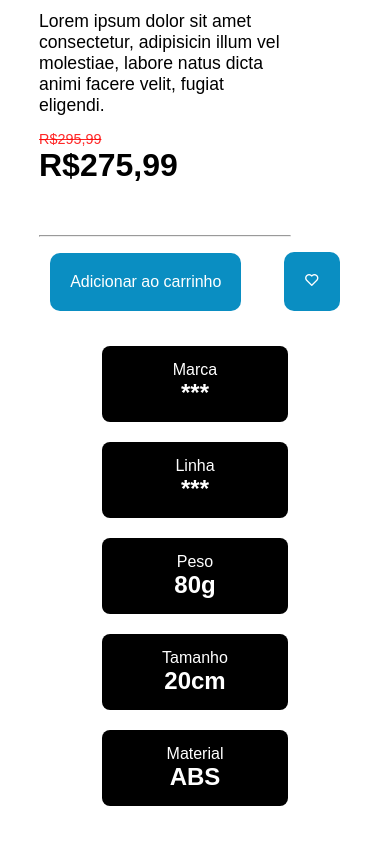
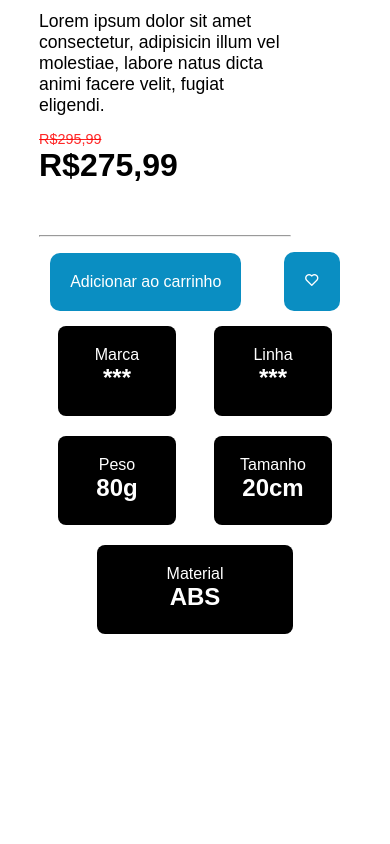
Before and after one commit to jessicapinheiro-s/Product-Page, a plain HTML site: page index.html in a window 390 px wide. Shown: the part 662-1506 px from the top of the page. After the commit the page ends 1326 px from the top, so only its background shows below. Drawn offline with nearby package versions, Linux system fonts and the light colour scheme.

Commit message:
ajustando grid de caracteristica no respnsivo

```diff
--- a/Produto page/css/responsive.css
+++ b/Produto page/css/responsive.css
@@ -40,17 +40,32 @@
     .caracteristicas-conteiner {
         width: 100%;
         padding: 0px;
-        display: block;
+        /*display: block;*/
 
-        /*display:grid;
-        grid-template-columns: 28% 28% 28%;
-        grid-template-rows: 50% 50%;
-        grid-template-areas: 'marca linha peso'
-                            'tamanho  material material';
-        justify-items:center;
-        grid-column-gap:25px;
+        display:grid;
+        grid-template-columns: 50% 50%;
+        grid-template-rows:  30% 30% 30%;
+        grid-template-areas: 'marca linha'
+                            'peso tamanho'
+                            'material material';
+        justify-items: center;
+        grid-row-gap: 20px;
+    }
 
-        grid-row-gap: 10px;*/
+    .caracteristicas-conteiner .marca{
+        grid-area: marca;
+    }
+    .caracteristicas-conteiner .linha{
+        grid-area: linha;
+    }
+    .caracteristicas-conteiner .peso{
+        grid-area: peso;
+    }
+    .caracteristicas-conteiner .tamanho{
+        grid-area: tamanho;
+    }
+    .caracteristicas-conteiner .material{
+        grid-area: material;
     }
 
     .caracteristicas-conteiner .marca,
@@ -58,8 +73,8 @@
     .caracteristicas-conteiner .peso,
     .caracteristicas-conteiner .tamanho,
     .caracteristicas-conteiner .material {
+        padding: 20px;
         width: 50%;
-        margin: 20px auto;
     }
 
     .menu-conteiner {
@@ -115,21 +130,6 @@
         justify-content: space-around;
     }
 
-    /*
-    .caracteristicas-conteiner .marca{
-        grid-area: marca;
-    }
-    .caracteristicas-conteiner .linha{
-        grid-area: linha;
-    }
-    .caracteristicas-conteiner .peso{
-        grid-area: peso;
-    }
-    .caracteristicas-conteiner .tamanho{
-        grid-area: tamanho;
-    }
-    .caracteristicas-conteiner .material{
-        grid-area: material;
-        grid-column: 2 / 3;
-    }*/
+
+
 }
```
